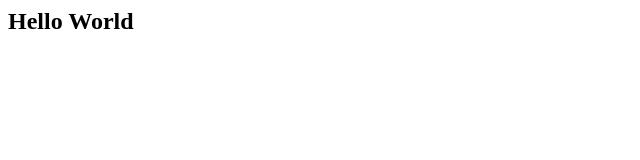
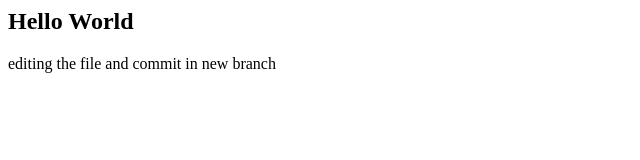
Before and after one commit to Buffer0overflow/newRepo, a plain HTML site: page index.html in a window 1280 px wide. Shown: the whole page, without its empty margins (0-640 px from the left). Drawn offline with Linux system fonts and the light colour scheme.

Commit message:
update new branch

```diff
--- a/index.html
+++ b/index.html
@@ -3,3 +3,4 @@
 
     <h2>Hello World</h2>
     <html>
+editing the file and commit in new branch
```
